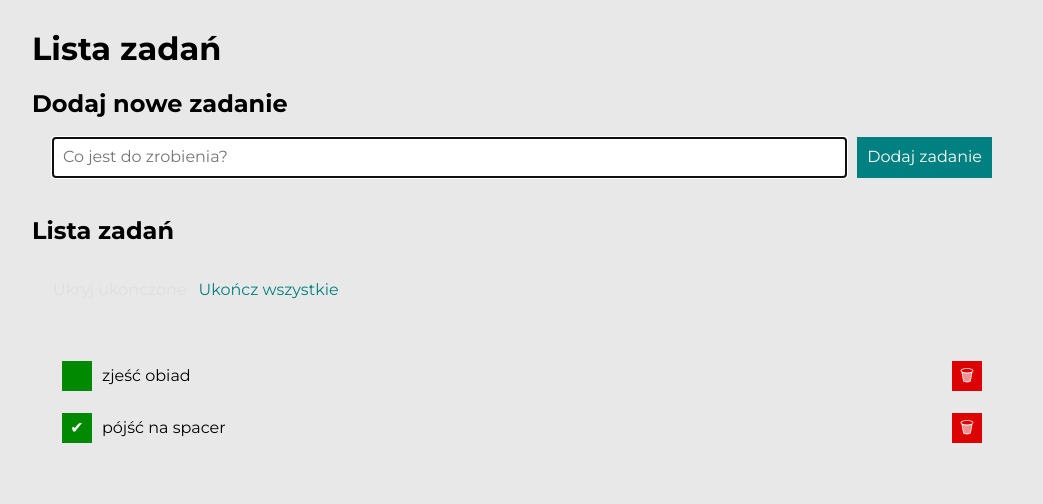
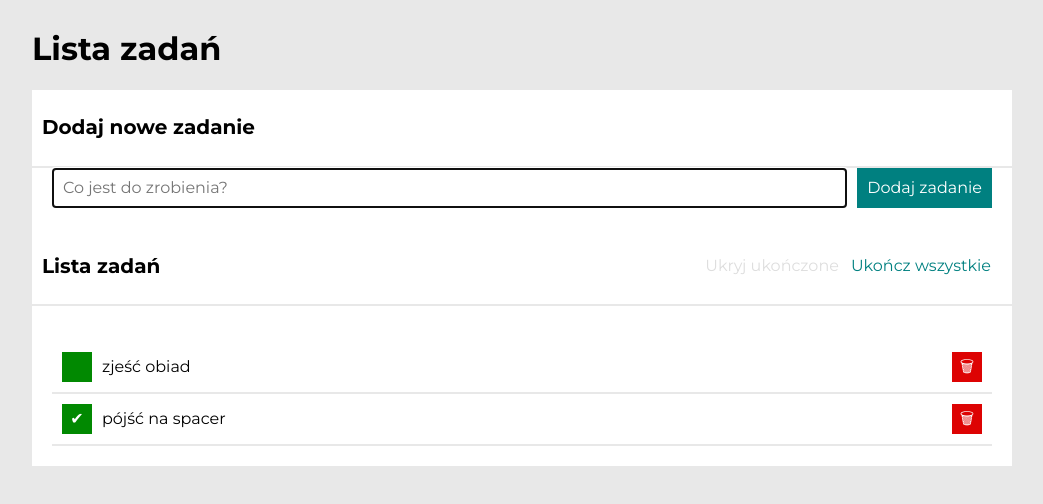
Before and after one commit to BartoszBorzecki/todos-list-react, a React (Create React App) app: page / in a window 1280 px wide. Shown: the top 504 px of the page, without its empty margins (118-1161 px from the left). Built offline with nearby package versions, Linux system fonts and the light colour scheme.

Commit message:
Section component added to App.js

```diff
--- a/src/App.js
+++ b/src/App.js
@@ -1,6 +1,7 @@
 import Form from "./Form";
 import Tasks from "./Tasks";
 import Buttons from "./Buttons";
+import Section from "./Section";
 
 const tasks = [
   { id: 1, content: "zjeść obiad", done: false },
@@ -16,17 +17,15 @@ function App() {
       <header className="header">
         <h1>Lista zadań</h1>
       </header>
-      <section className="section">
-        <h2 className="section__header">Dodaj nowe zadanie</h2>
-        <Form />
-      </section>
-      <section className="section">
-        <div className="section__container">
-          <h2 className="section__header">Lista zadań</h2>
-        <Buttons tasks={tasks} hideDoneTasks={hideDoneTasks} />
-        </div>
-        <Tasks tasks={tasks} hideDoneTasks={hideDoneTasks} />
-      </section>
+      <Section
+        title="Dodaj nowe zadanie"
+        body={<Form />}
+      />
+      <Section
+        title="Lista zadań"
+        body={<Tasks tasks={tasks} hideDoneTasks={hideDoneTasks} />}
+        extraSectionContent={<Buttons tasks={tasks} hideDoneTasks={hideDoneTasks} />}
+      />
     </main>
   );
 }
--- /dev/null
+++ b/src/Section/index.js
@@ -0,0 +1,13 @@
+import "./style.css";
+
+const Section = ({title, body, extraSectionContent}) => (
+    <section className="section">
+        <div className="section__container">
+          <h2 className="section__header">{title}</h2>
+        {extraSectionContent}
+        </div>
+        {body}
+      </section>
+);
+
+export default Section;
--- /dev/null
+++ b/src/Section/style.css
@@ -0,0 +1,21 @@
+.section {
+    background-color: white;
+}
+
+.section__header {
+    padding: 10px;
+    font-size: 20px;
+}
+
+.section__container {
+    display: grid;
+    grid-template-columns: 1fr auto;
+    align-items: center;
+    border-bottom: 2px solid hsl(0, 0%, 91%);
+}
+
+@media (max-width: 767px) {
+    .section__container {
+        grid-template-columns: 1fr;
+    }
+}
```
